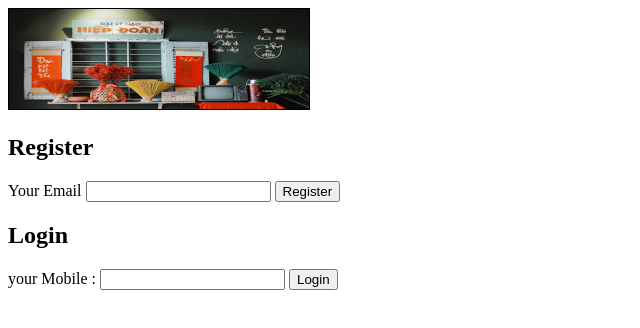
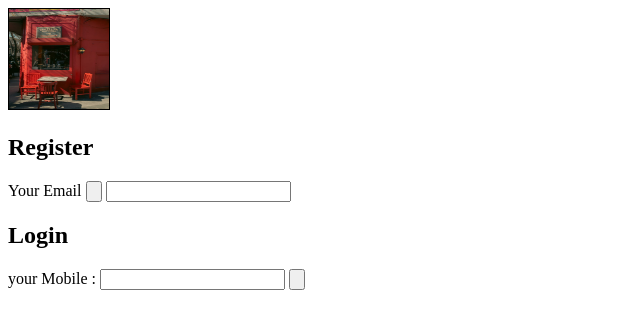
Before and after one commit to shadab057/Javascript-concept, a website: page Src/index.html in a window 1280 px wide. Shown: the whole page, without its empty margins (0-640 px from the left). Drawn offline with Linux system fonts and the light colour scheme.

Commit message:
JavaScript can refer elements by using "name"

```diff
--- a/Src/index.html
+++ b/Src/index.html
@@ -8,17 +8,17 @@
 
 </head>
 <body onload="bodyload()">
-  <img width="100" height="100" border="1" alt="photo">
+  <img name="pic" width="100" height="100" border="1" alt="photo">
   <div>
-    <form>
+    <form name="frmRegister">
         <h2>Register</h2>
-        Your Email <input type="email"> <input type="button">
+        Your Email <input type="button" name="btnRegister"> <input type="email">
     </form>
   </div>
   <div>
-    <form>
+    <form name="frmLogin">
         <h2>Login</h2>
-        your Mobile : <input type="text"> <input type="button">
+        your Mobile : <input type="text"> <input name="btnLogin" type="button">
     </form>
   </div>
 </body>
--- a/Src/scripts/index.js
+++ b/Src/scripts/index.js
@@ -1,6 +1,3 @@
-function bodyload() {
-    document.images[0].src = "/public/images/photo.jpg";
-    document.images[0].width = 300;
-    window.document.forms[0].elements[1].value = "Register"
-    window.document.forms[1].elements[1].value = "Login";
+function bodyload(){
+    pic.src = "/public/images/corner.jpg"
 }
```
